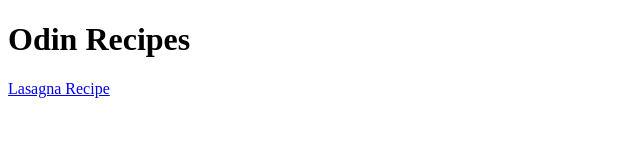
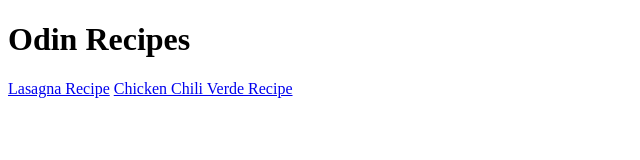
Before and after one commit to airflem/odin-recipes, a plain HTML site: page index.html in a window 1280 px wide. Shown: the whole page, without its empty margins (0-640 px from the left). Drawn offline with Linux system fonts and the light colour scheme.

Commit message:
Add Chicken Chili Verde recipe link

```diff
--- a/index.html
+++ b/index.html
@@ -8,5 +8,6 @@
 <body>
     <h1>Odin Recipes</h1>
     <a href="./recipes/lasagna.html">Lasagna Recipe</a>
+    <a href="./recipes/chicken-chili-verde.html">Chicken Chili Verde Recipe</a>
 </body>
 </html>
```
